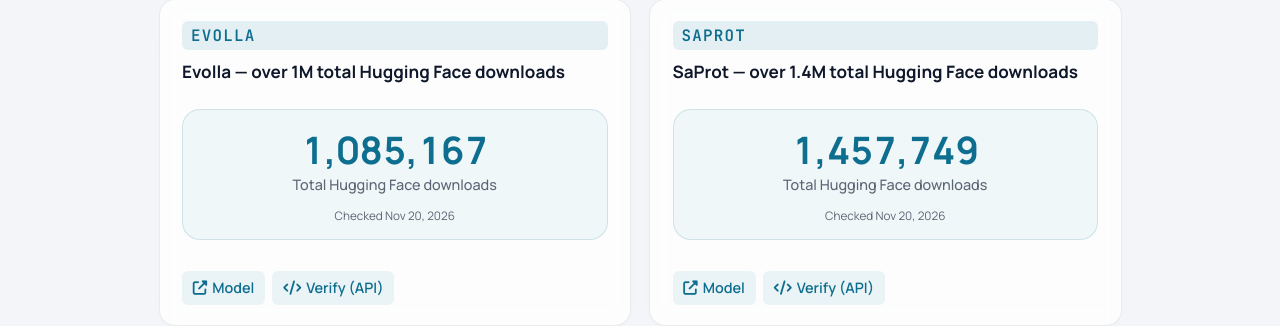
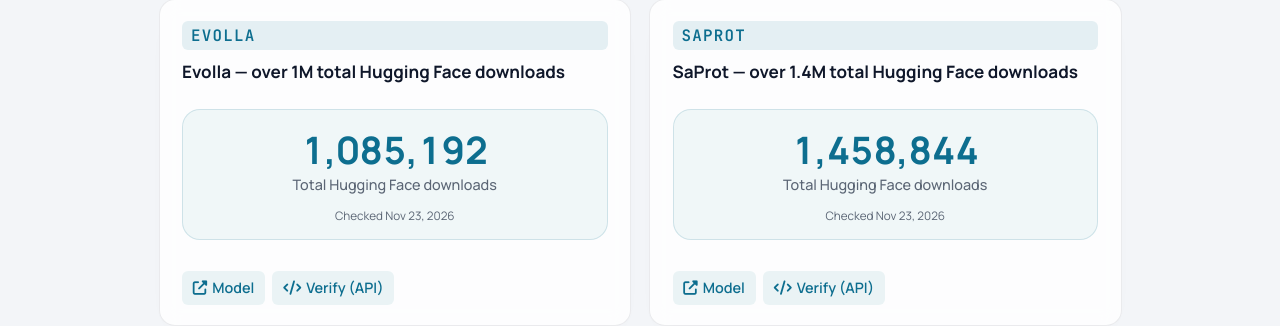
Before and after one commit to zhoubay/zhoubay.github.io, a Jekyll site: the page built from _pages/main.md, in a window 1280 px wide and 900 px high, scrolled down 6103 px. Shown: the part 136-462 px from the top of the window. Built offline with Jekyll 4.4.1, drawn with Linux system fonts in a browser that asks for light colours; some web fonts are replaced.

Commit message:
Update Scholar and Hugging Face metrics

```diff
--- a/_data/huggingface.json
+++ b/_data/huggingface.json
@@ -1,11 +1,11 @@
 {
-  "updated_at": "2026-11-20",
+  "updated_at": "2026-11-23",
   "models": {
     "westlake-repl/Evolla-10B-hf": {
-      "downloads_all_time": 1085167
+      "downloads_all_time": 1085192
     },
     "westlake-repl/SaProt_650M_AF2": {
-      "downloads_all_time": 1457749
+      "downloads_all_time": 1458844
     }
   }
 }
```
